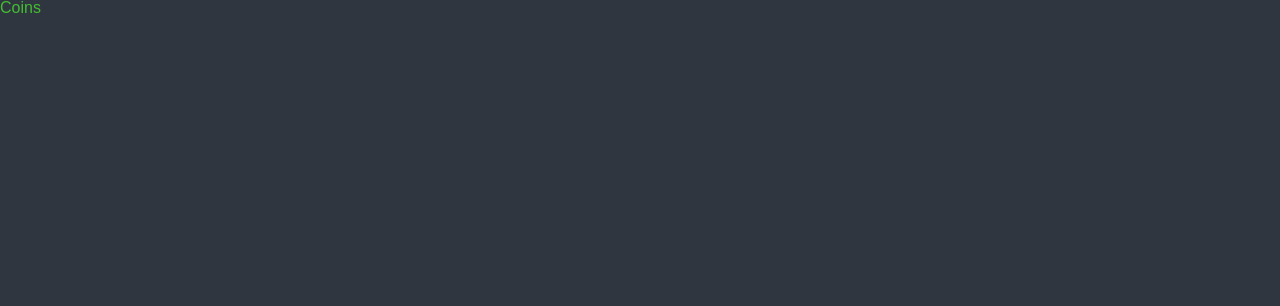
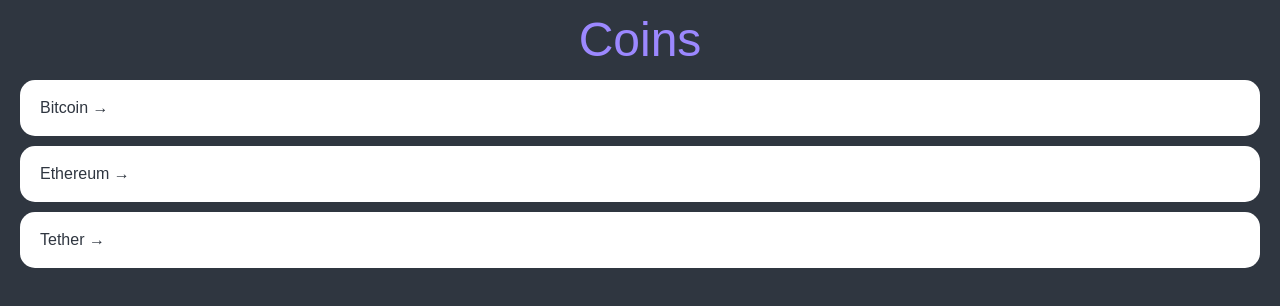
Before and after one commit to HyeonWooGa/react_typescript--coin_tracker, a React (Create React App) app: page / in a window 1280 px wide. Shown: the top 306 px of the page. Built offline with nearby package versions, Linux system fonts and the light colour scheme.

Commit message:
#2 Home Styles

```diff
--- a/src/App.tsx
+++ b/src/App.tsx
@@ -60,6 +60,7 @@
 }
 a {
   text-decoration: none;
+  color: inherit;
 }
 `;
 
--- a/src/routes/Coins.tsx
+++ b/src/routes/Coins.tsx
@@ -1,11 +1,162 @@
 import styled from "styled-components";
+import { Link } from "react-router-dom";
+
+const Container = styled.div`
+  padding: 0px 20px;
+`;
+
+const Header = styled.header`
+  height: 10vh;
+  display: flex;
+  justify-content: center;
+  align-items: center;
+`;
+
+const CoinsList = styled.ul``;
+
+const Coin = styled.li`
+  background-color: white;
+  color: ${(props) => props.theme.bgColor};
+  margin-bottom: 10px;
+  border-radius: 15px;
+  a {
+    padding: 20px;
+    transition: color 0.2s ease-in;
+    display: block;
+  }
+  &:hover {
+    a {
+      color: ${(props) => props.theme.accentColor};
+    }
+  }
+`;
 
 const Title = styled.h1`
   color: ${(props) => props.theme.accentColor};
+  font-size: 48px;
 `;
 
+const coins = [
+  {
+    id: "btc-bitcoin",
+    name: "Bitcoin",
+    symbol: "BTC",
+    rank: 1,
+    circulating_supply: 19063775,
+    total_supply: 19063781,
+    max_supply: 21000000,
+    beta_value: 0.944663,
+    first_data_at: "2010-07-17T00:00:00Z",
+    last_updated: "2022-06-10T13:15:02Z",
+    quotes: {
+      USD: {
+        price: 29716.60413856088,
+        volume_24h: 28097465000.67331,
+        volume_24h_change_24h: 19.32,
+        market_cap: 566510655062,
+        market_cap_change_24h: -1.42,
+        percent_change_15m: -0.1,
+        percent_change_30m: -0.26,
+        percent_change_1h: -1.15,
+        percent_change_6h: -1.24,
+        percent_change_12h: -0.72,
+        percent_change_24h: -1.43,
+        percent_change_7d: 0.1,
+        percent_change_30d: 4.89,
+        percent_change_1y: -20.37,
+        ath_price: 68692.137036932,
+        ath_date: "2021-11-10T16:51:15Z",
+        percent_from_price_ath: -56.74,
+      },
+    },
+  },
+  {
+    id: "eth-ethereum",
+    name: "Ethereum",
+    symbol: "ETH",
+    rank: 2,
+    circulating_supply: 121119993,
+    total_supply: 121120032,
+    max_supply: 0,
+    beta_value: 1.12459,
+    first_data_at: "2015-08-07T00:00:00Z",
+    last_updated: "2022-06-10T13:15:02Z",
+    quotes: {
+      USD: {
+        price: 1735.5530892689335,
+        volume_24h: 14699204696.518105,
+        volume_24h_change_24h: 7.29,
+        market_cap: 210210178023,
+        market_cap_change_24h: -3.18,
+        percent_change_15m: -0.05,
+        percent_change_30m: -0.77,
+        percent_change_1h: -2.26,
+        percent_change_6h: -3.03,
+        percent_change_12h: -2.52,
+        percent_change_24h: -3.19,
+        percent_change_7d: -1.9,
+        percent_change_30d: -10.95,
+        percent_change_1y: -29.49,
+        ath_price: 4864.1131966142,
+        ath_date: "2021-11-10T16:06:16Z",
+        percent_from_price_ath: -64.32,
+      },
+    },
+  },
+  {
+    id: "usdt-tether",
+    name: "Tether",
+    symbol: "USDT",
+    rank: 3,
+    circulating_supply: 72497481449,
+    total_supply: 72497481449,
+    max_supply: 0,
+    beta_value: -0.00128943,
+    first_data_at: "2015-02-25T00:00:00Z",
+    last_updated: "2022-06-10T13:15:02Z",
+    quotes: {
+      USD: {
+        price: 1.00277389651113,
+        volume_24h: 46143698528.05993,
+        volume_24h_change_24h: 12.96,
+        market_cap: 72698581960,
+        market_cap_change_24h: 0.27,
+        percent_change_15m: 0.03,
+        percent_change_30m: 0.13,
+        percent_change_1h: 0.32,
+        percent_change_6h: 0.21,
+        percent_change_12h: 0.21,
+        percent_change_24h: 0.18,
+        percent_change_7d: 0.19,
+        percent_change_30d: 0.76,
+        percent_change_1y: 0.07,
+        ath_price: 1.21549,
+        ath_date: "2015-02-25T17:04:00Z",
+        percent_from_price_ath: -17.5,
+      },
+    },
+  },
+];
+
 function Coins() {
-  return <Title>Coins</Title>;
+  return (
+    <Container>
+      <Header>
+        <Title>Coins</Title>
+      </Header>
+      <CoinsList>
+        {coins.map((coin) => (
+          <Coin key={coin.id}>
+            <Link to={`/${coin.id}`}>{coin.name} &rarr;</Link>
+          </Coin>
+        ))}
+      </CoinsList>
+    </Container>
+  );
 }
 
 export default Coins;
+
+// a 태그를 사용하면 페이지가 새로고침 되기 때문에 Link 컴포넌트 사용
+// but CSS 에서 Link 컴포넌트를 a 로 명칭한 이유는 Link 가 결국 a 로 바뀌고
+// react-router-dom 이 우리 대신에 설정을 도와줄 특별한 event listner 들이 있기 때문
--- a/src/theme.ts
+++ b/src/theme.ts
@@ -3,5 +3,5 @@
 export const theme: DefaultTheme = {
   bgColor: "#2f3640",
   textColor: "#f5f6fa",
-  accentColor: "#44bd32",
+  accentColor: "#9c88ff",
 };
```
